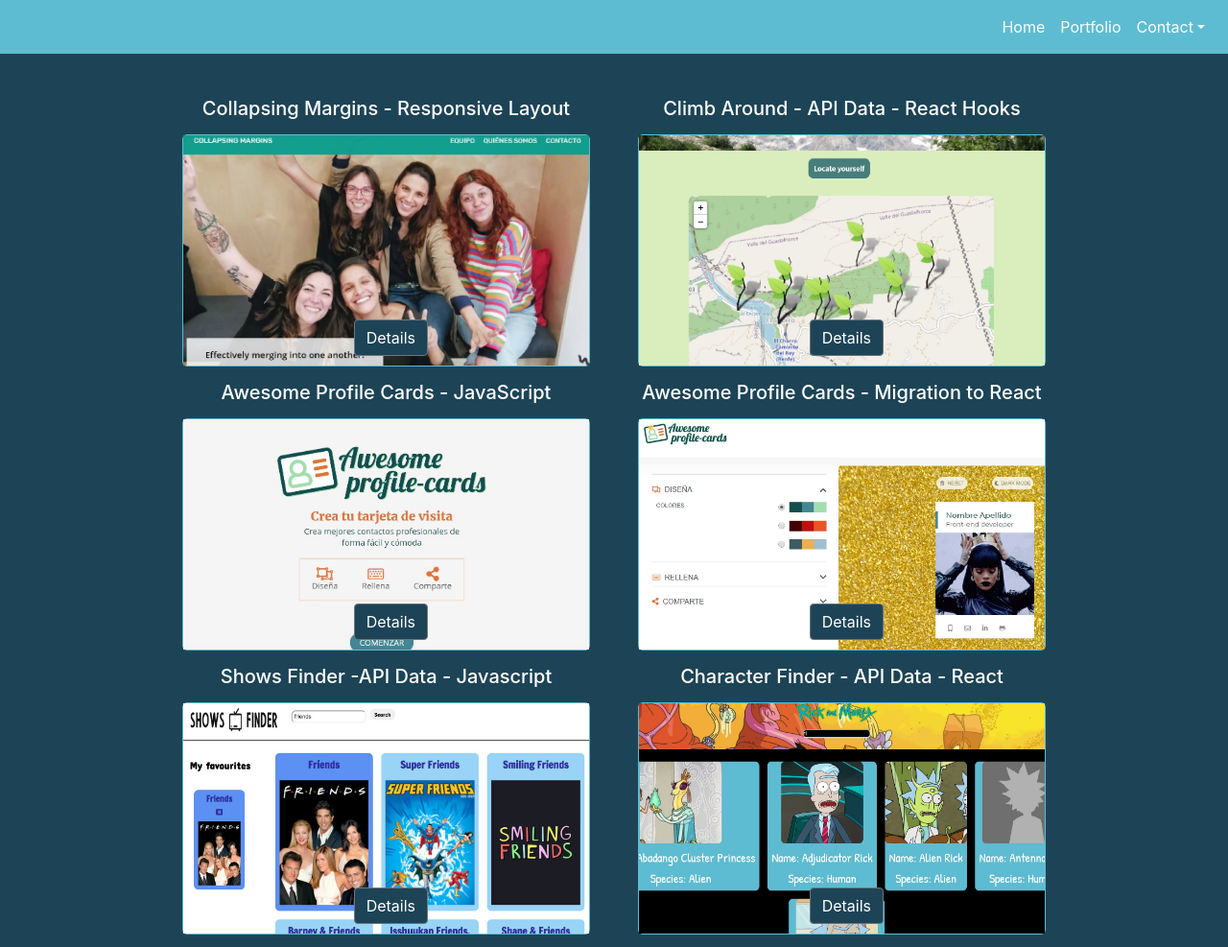
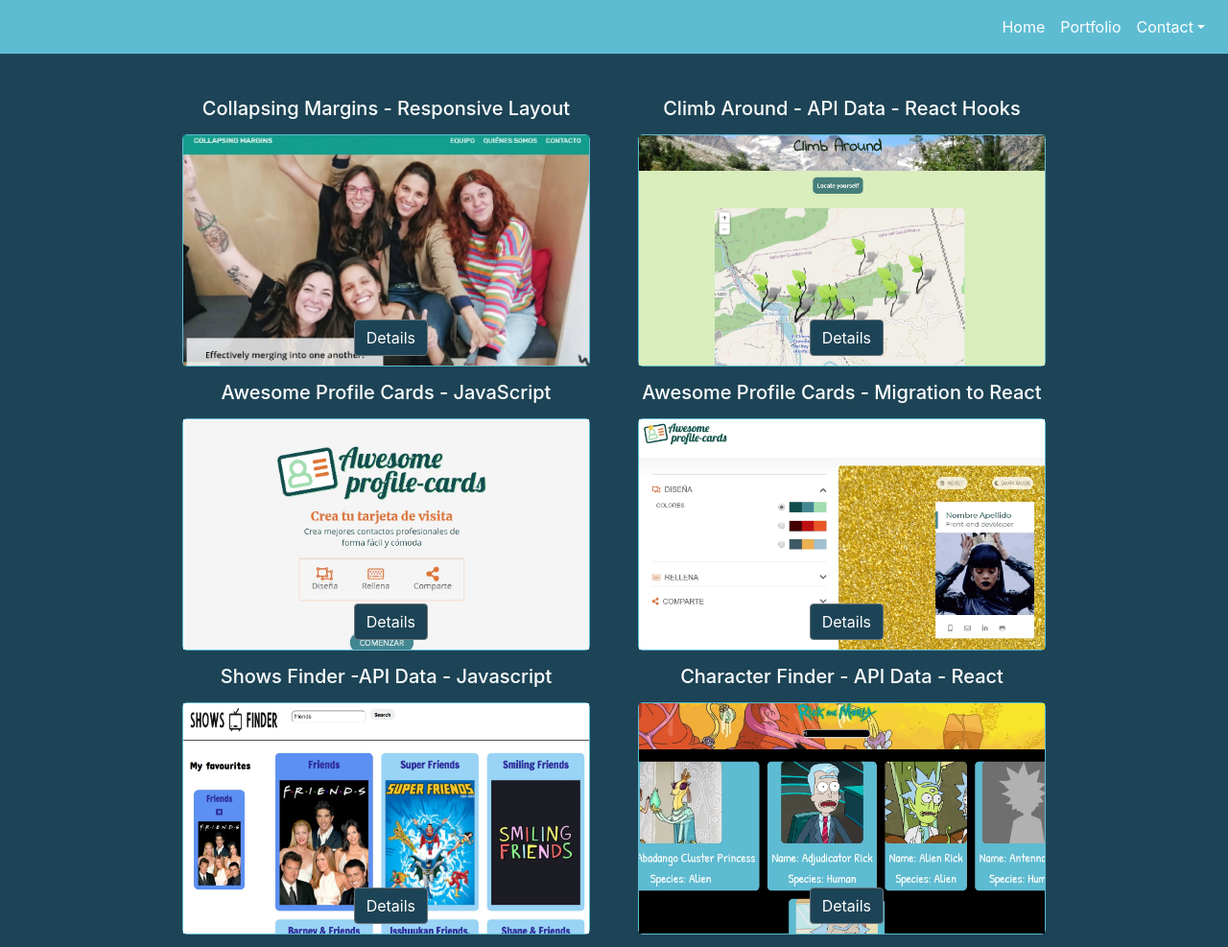
Before and after one commit to gavimar/gavimar-portfolio2, a React app: page /#/Portfolio in a window 1280 px wide. Shown: the whole page at 96% size. Built offline with nearby package versions, Linux system fonts and the light colour scheme; a web font is replaced by a local one.

Commit message:
climbpic

```diff
--- a/src/stylesheets/layout/_portfolio.scss
+++ b/src/stylesheets/layout/_portfolio.scss
@@ -70,7 +70,7 @@
     }
 
     .climb{
-      background-image: url(../../images/climbAround3.jpg);
+      background-image: url(../../images/climbAround5.jpg);
     }
 
     .card-front{
```
Also changed, not shown: src/images/climbAround.jpg (deleted), src/images/climbAround2.jpg (deleted), src/images/climbAround4.jpg (added), src/images/climbAround5.jpg (added).
